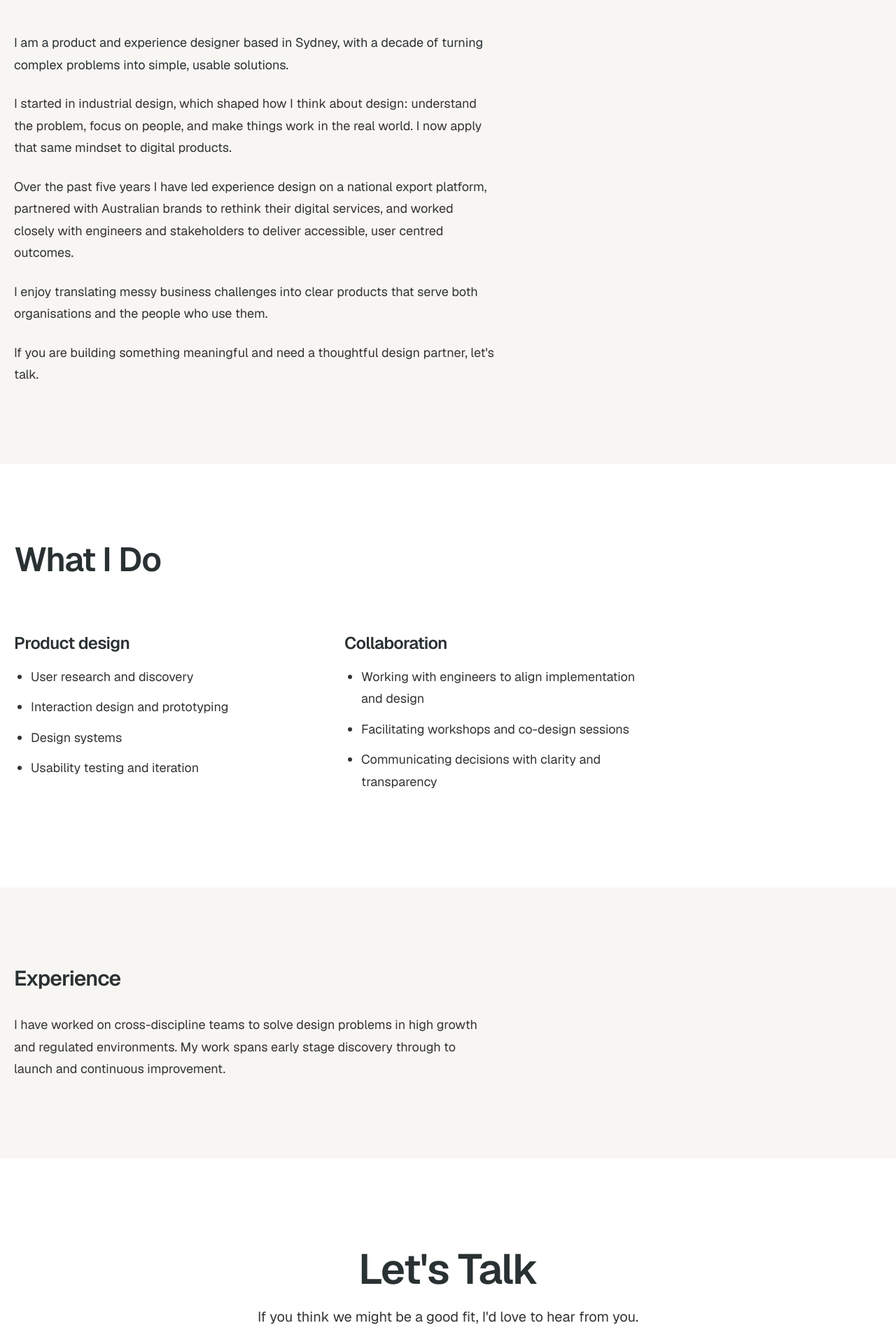
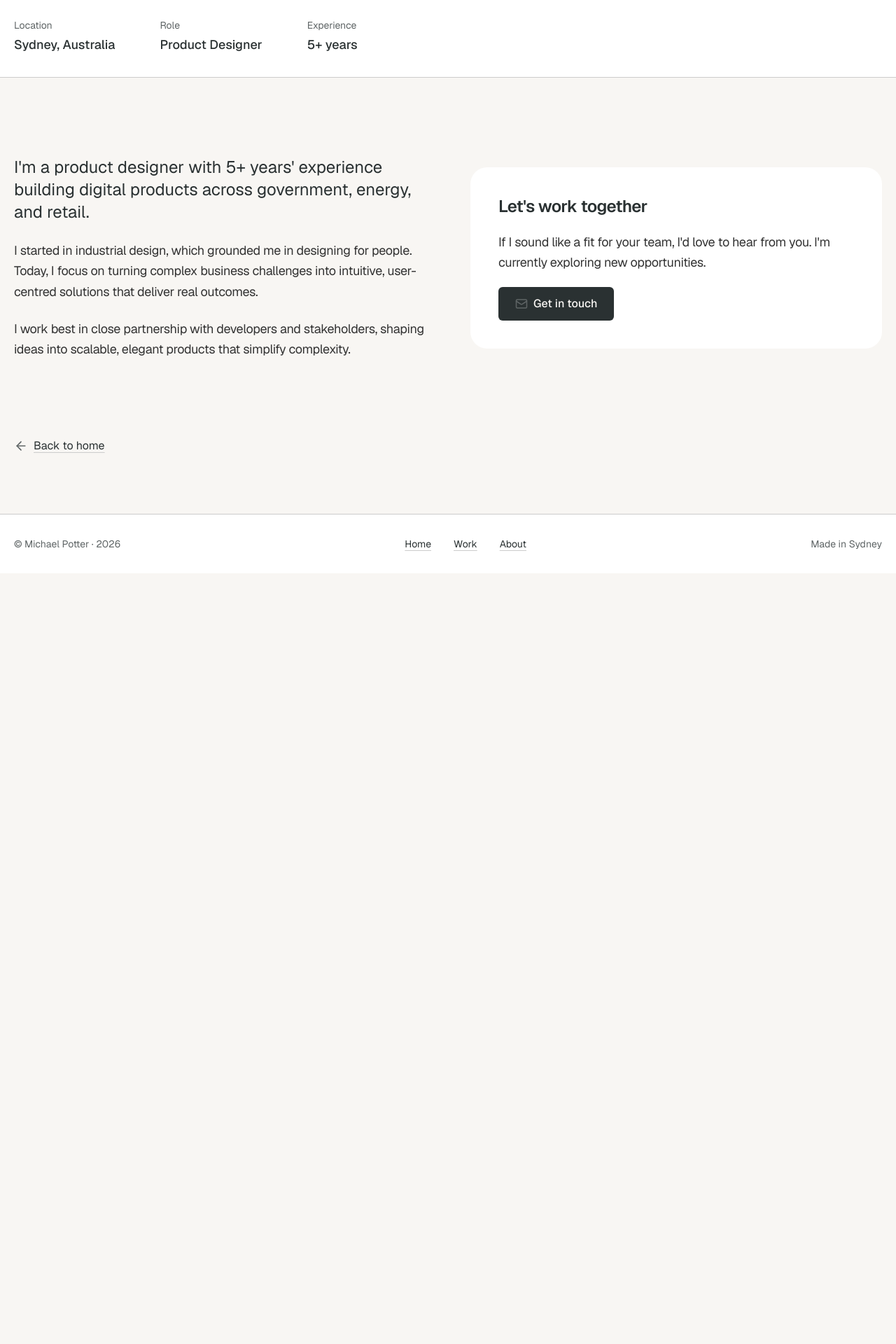
Before and after one commit to mikepotter-jpeg/michael-potter-portfolio, a Next.js app: page /about in a window 1280 px wide. Shown: the part 440-2360 px from the top of the page at 70% size. After the commit the page ends 1259 px from the top, so only its background shows below. Built offline with nearby package versions, Linux system fonts and the light colour scheme.

Commit message:
Revert "Update about page with new content structure: About intro, What I Do, Experience, and Let's Talk sections"
This reverts commit 92bf50912a089289b474a4f4a00bb48c866bdd1e.

```diff
--- a/app/about/page.tsx
+++ b/app/about/page.tsx
@@ -8,6 +8,12 @@ export const metadata: Metadata = {
 }
 
 export default function AboutPage() {
+  const highlights = [
+    { label: 'Location', value: 'Sydney, Australia' },
+    { label: 'Role', value: 'Product Designer' },
+    { label: 'Experience', value: '5+ years' },
+  ]
+
   return (
     <div className="flex flex-col">
       {/* Hero Section */}
@@ -15,106 +21,68 @@ export default function AboutPage() {
         <div className="w-full max-w-7xl mx-auto px-5">
           <div className="max-w-4xl">
             <h1 className="text-4xl sm:text-5xl md:text-6xl font-semibold tracking-tight leading-[1.1]">
-              About
+              Designer, problem-solver, collaborator
             </h1>
           </div>
         </div>
       </section>
 
-      {/* About Section */}
-      <section className="py-20 md:py-28">
+      {/* Highlights Bar */}
+      <section className="bg-background-secondary py-8 border-y border-border">
         <div className="w-full max-w-7xl mx-auto px-5">
-          <div className="max-w-4xl prose-custom">
-            <p className="text-lead">
-              I am a product and experience designer based in Sydney, with a decade of turning complex problems into simple, usable solutions.
-            </p>
-
-            <p>
-              I started in industrial design, which shaped how I think about design: understand the problem, focus on people, and make things work in the real world. I now apply that same mindset to digital products.
-            </p>
-
-            <p>
-              Over the past five years I have led experience design on a national export platform, partnered with Australian brands to rethink their digital services, and worked closely with engineers and stakeholders to deliver accessible, user centred outcomes.
-            </p>
-
-            <p>
-              I enjoy translating messy business challenges into clear products that serve both organisations and the people who use them.
-            </p>
-
-            <p>
-              If you are building something meaningful and need a thoughtful design partner, let&apos;s talk.
-            </p>
+          <div className="flex flex-wrap gap-8 md:gap-16">
+            {highlights.map((item) => (
+              <div key={item.label}>
+                <p className="text-sm text-text-tertiary mb-1">{item.label}</p>
+                <p className="text-lg font-medium text-text-primary">{item.value}</p>
+              </div>
+            ))}
           </div>
         </div>
       </section>
 
-      {/* What I Do Section */}
-      <section className="bg-background-secondary py-20 md:py-28">
-        <div className="w-full max-w-7xl mx-auto px-5">
-          <header className="mb-8">
-            <h2 className="text-3xl sm:text-4xl md:text-5xl font-semibold tracking-tight">
-              What I Do
-            </h2>
-          </header>
-
-          <div className="grid md:grid-cols-2 gap-12 max-w-4xl">
-            <div className="prose-custom">
-              <h3>Product design</h3>
-              <ul>
-                <li>User research and discovery</li>
-                <li>Interaction design and prototyping</li>
-                <li>Design systems</li>
-                <li>Usability testing and iteration</li>
-              </ul>
-            </div>
-
-            <div className="prose-custom">
-              <h3>Collaboration</h3>
-              <ul>
-                <li>Working with engineers to align implementation and design</li>
-                <li>Facilitating workshops and co-design sessions</li>
-                <li>Communicating decisions with clarity and transparency</li>
-              </ul>
-            </div>
-          </div>
-        </div>
-      </section>
-
-      {/* Experience Section */}
+      {/* Bio Content */}
       <section className="py-20 md:py-28">
         <div className="w-full max-w-7xl mx-auto px-5">
-          <div className="max-w-4xl prose-custom">
-            <header className="mb-8">
-              <h2 className="text-3xl sm:text-4xl md:text-5xl font-semibold tracking-tight">
-                Experience
-              </h2>
-            </header>
-            <p>
-              I have worked on cross-discipline teams to solve design problems in high growth and regulated environments. My work spans early stage discovery through to launch and continuous improvement.
-            </p>
-          </div>
-        </div>
-      </section>
+          <div className="grid lg:grid-cols-2 gap-16">
+            {/* Main bio */}
+            <article className="space-y-6">
+              <p className="text-lead">
+                I&apos;m a product designer with 5+ years&apos; experience building digital products
+                across government, energy, and retail.
+              </p>
 
-      {/* Let's Talk Section */}
-      <section className="bg-background-secondary py-20 md:py-32">
-        <div className="w-full max-w-7xl mx-auto px-5 text-center">
-          <header className="mb-10">
-            <h2 className="text-3xl sm:text-4xl md:text-5xl lg:text-6xl font-semibold tracking-tight mb-6">
-              Let&apos;s Talk
-            </h2>
-            <p className="text-lg md:text-xl text-text-secondary leading-relaxed max-w-xl mx-auto">
-              If you think we might be a good fit, I&apos;d love to hear from you.
-            </p>
-          </header>
-          <div className="flex justify-center">
-            <a
-              href="mailto:michaelsavagepotter@gmail.com"
-              className="no-underline inline-flex items-center gap-2 px-8 py-4 bg-text-primary text-background-primary rounded-md text-lg font-medium hover:opacity-90 transition-opacity"
-            >
-              <Mail size={20} />
-              Email me
-            </a>
+              <p className="text-body">
+                I started in industrial design, which grounded me in designing for people.
+                Today, I focus on turning complex business challenges into intuitive, user-centred
+                solutions that deliver real outcomes.
+              </p>
+
+              <p className="text-body">
+                I work best in close partnership with developers and stakeholders, shaping ideas
+                into scalable, elegant products that simplify complexity.
+              </p>
+            </article>
+
+            {/* CTA Card */}
+            <aside className="lg:pt-4">
+              <div className="bg-background-secondary rounded-3xl p-8 md:p-10 space-y-5">
+                <h2 className="text-2xl font-semibold tracking-tight">
+                  Let&apos;s work together
+                </h2>
+                <p className="text-body">
+                  If I sound like a fit for your team, I&apos;d love to hear from you.
+                  I&apos;m currently exploring new opportunities.
+                </p>
+                <a
+                  href="mailto:michaelsavagepotter@gmail.com"
+                  className="no-underline inline-flex items-center gap-2 px-6 py-3 bg-text-primary text-background-primary rounded-md font-medium hover:opacity-90 transition-opacity"
+                >
+                  <Mail size={18} />
+                  Get in touch
+                </a>
+              </div>
+            </aside>
           </div>
         </div>
       </section>
```
